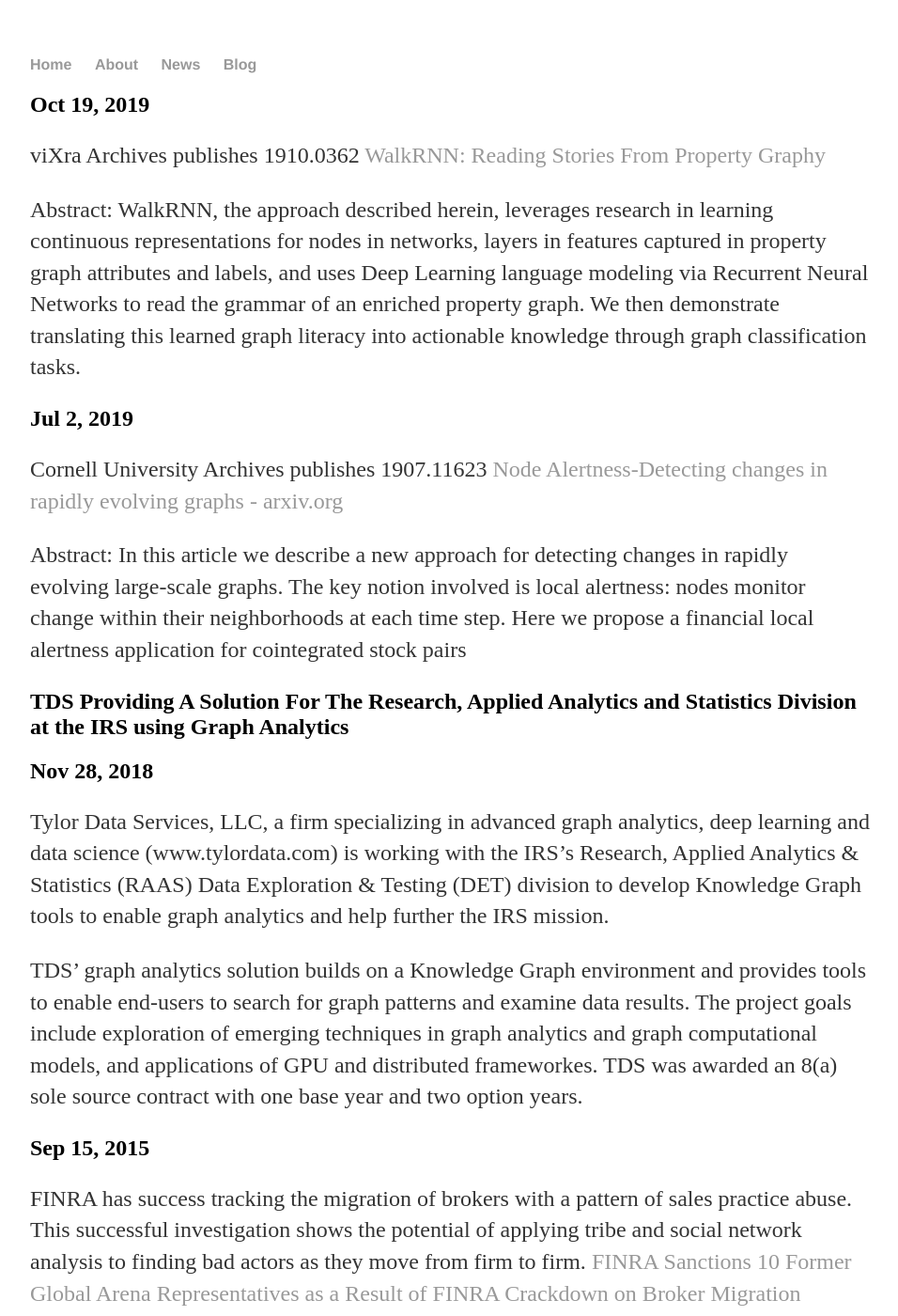
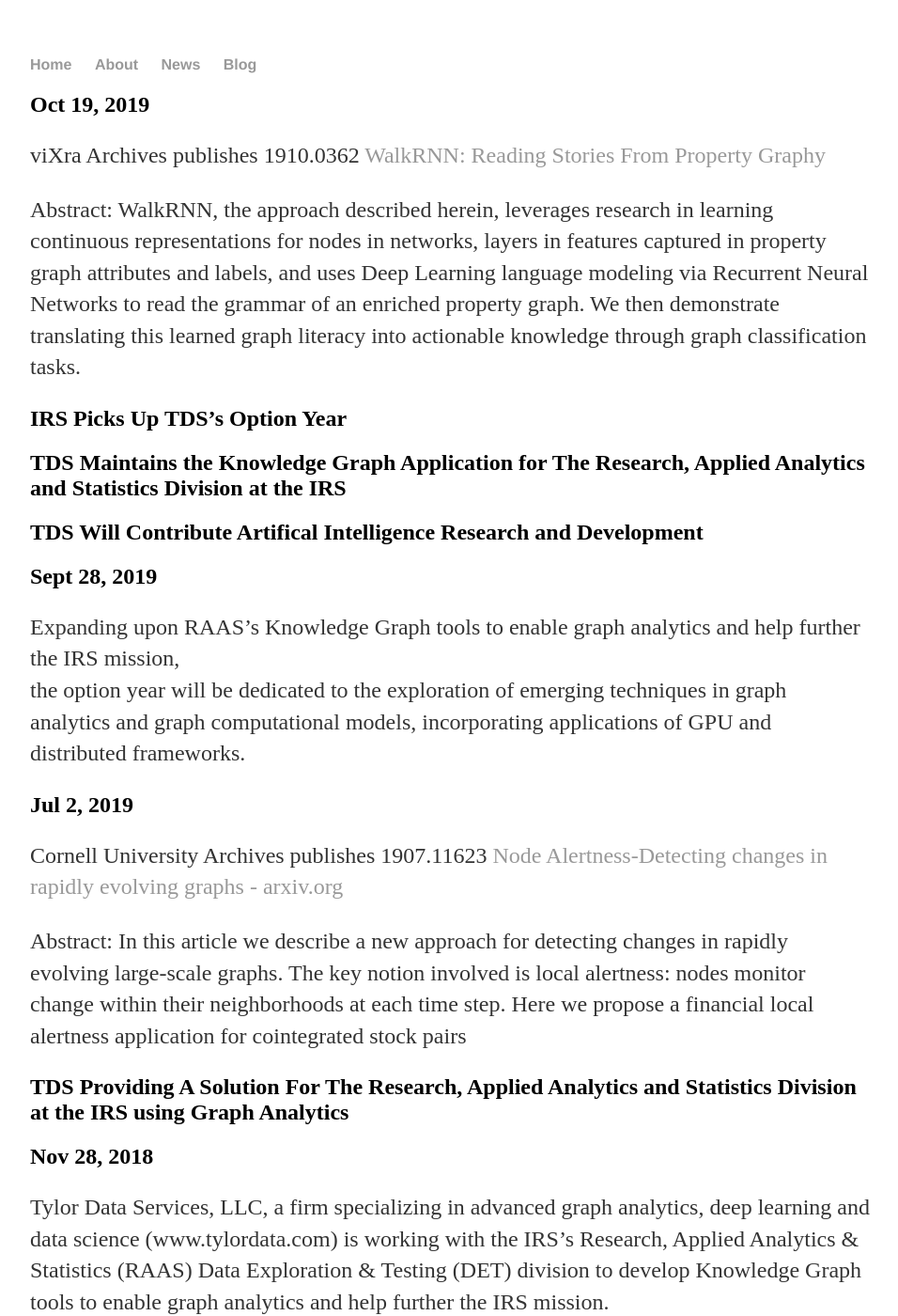
Before and after one commit to dtylor/dtylor.github.io, a Jekyll site: the page built from news.md, in a window 1280 px wide and 1400 px high. Shown: the whole window at 94% size, without its empty margins (160-1116 px from the left). Built offline with Jekyll 4.4.1, drawn with Linux system fonts in a browser that asks for light colours; some of the changed text lies outside the part shown.

Commit message:
Update news.md

```diff
--- a/news.md
+++ b/news.md
@@ -12,6 +12,14 @@
 property graph. We then demonstrate translating this learned graph literacy into actionable knowledge
 through graph classification tasks.
 
+## IRS Picks Up TDS's Option Year
+## TDS Maintains the Knowledge Graph Application for The Research, Applied Analytics and Statistics Division at the IRS
+## TDS Will Contribute Artifical Intelligence Research and Development
+## Sept 28, 2019
+Expanding upon RAAS's Knowledge Graph tools to enable graph analytics and help further the IRS mission,
+the option year will be dedicated to the exploration of emerging techniques in graph analytics and graph computational models,
+incorporating applications of GPU and distributed frameworks.
+
 ## Jul 2, 2019
 Cornell University Archives publishes
 1907.11623 [Node Alertness-Detecting changes in rapidly evolving graphs - arxiv.org](https://arxiv.org/abs/1907.11623)
@@ -24,7 +32,7 @@
 ## Nov 28, 2018
 Tylor Data Services, LLC, a firm specializing in advanced graph analytics, deep learning and data science (www.tylordata.com) is working with the IRS’s Research, Applied Analytics & Statistics (RAAS) Data Exploration & Testing (DET) division to develop Knowledge Graph tools to enable graph analytics and help further the IRS mission.
 
-TDS’ graph analytics solution builds on a Knowledge Graph environment and provides tools to enable end-users to search for graph patterns and examine data results.  The project goals include exploration of emerging techniques in graph analytics and graph computational models, and applications of GPU and distributed frameworkes. TDS was awarded an 8(a) sole source contract with one base year and two option years.
+TDS’ graph analytics solution builds on a Knowledge Graph environment and provides tools to enable end-users to search for graph patterns and examine data results.  The project goals include exploration of emerging techniques in graph analytics and graph computational models, and applications of GPU and distributed frameworks. TDS was awarded an 8(a) sole source contract with one base year and two option years.
 
 ## Sep 15, 2015
 FINRA has success tracking the migration of brokers with a pattern of sales practice abuse.  This successful investigation shows the potential of applying tribe and social network analysis to finding bad actors as they move from firm to firm.
```
